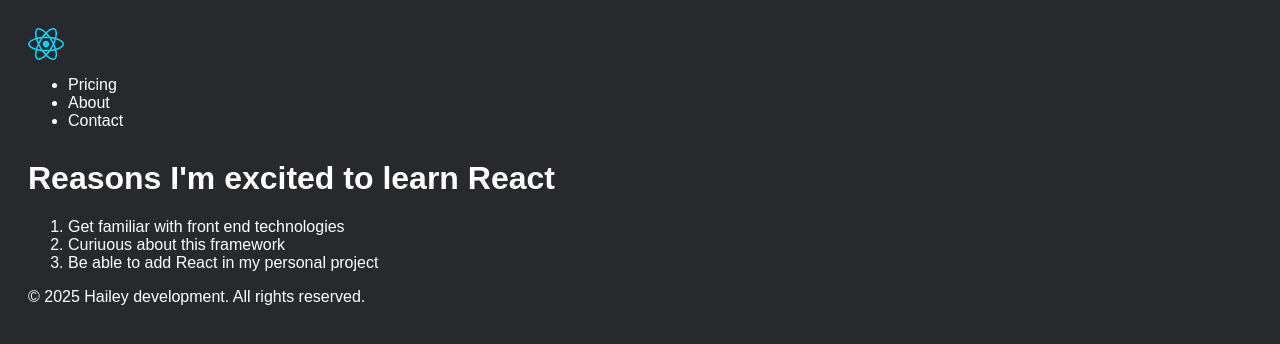
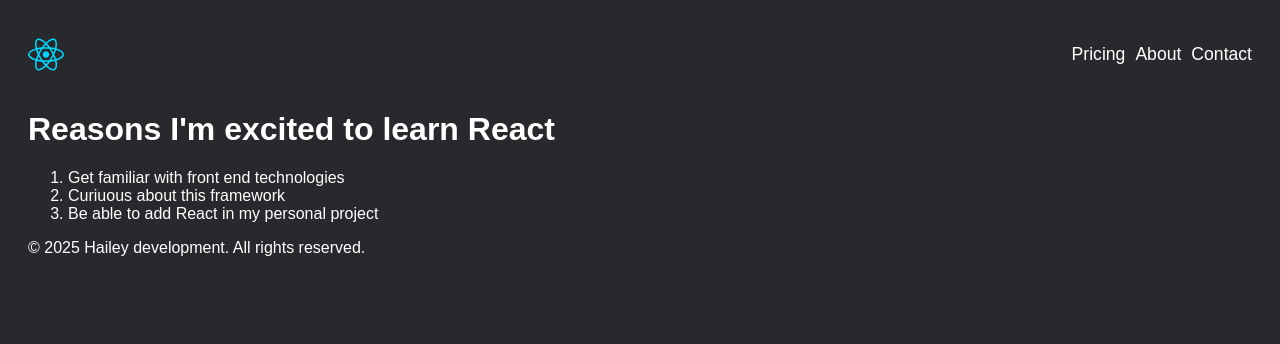
Before and after one commit to HaileyN3132/Study_React, a React (Vite) app in the folder first-react/: page / in a window 1280 px wide. Shown: the top 344 px of the page. Built offline with nearby package versions, Linux system fonts and the light colour scheme.

Commit message:
(Challenge 2) - Styling with Classes

```diff
--- a/first-react/src/index.css
+++ b/first-react/src/index.css
@@ -8,3 +8,18 @@ body {
 h1 {
   margin-top: 30px;
 }
+
+.header {
+  display: flex;
+  justify-content: space-between;
+}
+
+.nav-list {
+  list-style: none;
+  display: flex;
+}
+
+.nav-list-item {
+  margin-left: 10px;
+  font-size: 1.1rem;
+}
--- a/first-react/src/index.jsx
+++ b/first-react/src/index.jsx
@@ -4,19 +4,22 @@ const root = createRoot(document.getElementById("root"));
 /**
  * Challenge:
  *
- * - Add a `nav` > `ul` > `li` (x3). The 3 items should say:
- *   "Pricing", "About", and "Contact"
+ * Using flexbox, line up the `li`s horizontally and put them inline
+ * with the React logo.
+ *
+ * NOTE: for practice's sake, don't select any
+ * elements, but use classes for all styling.
  */
 
 function Header() {
   return (
-    <header>
+    <header className="header">
       <img src="src/assets/react.svg" alt="React logo" />
       <nav>
-        <ul>
-          <li>Pricing</li>
-          <li>About</li>
-          <li>Contact</li>
+        <ul className="nav-list">
+          <li className="nav-list-item">Pricing</li>
+          <li className="nav-list-item">About</li>
+          <li className="nav-list-item">Contact</li>
         </ul>
       </nav>
     </header>
```
